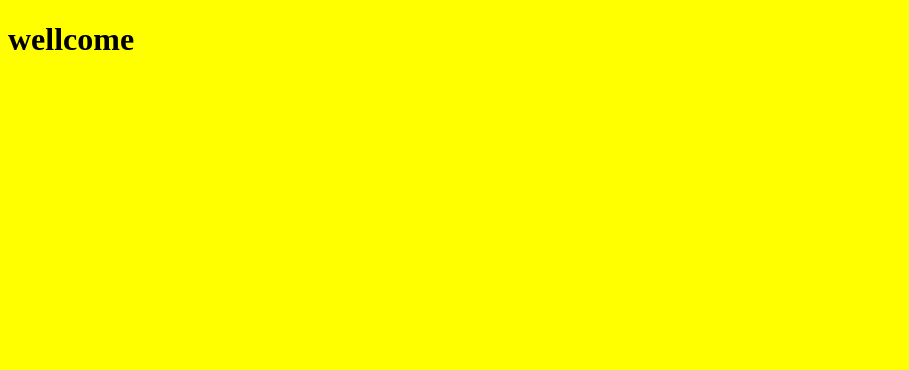
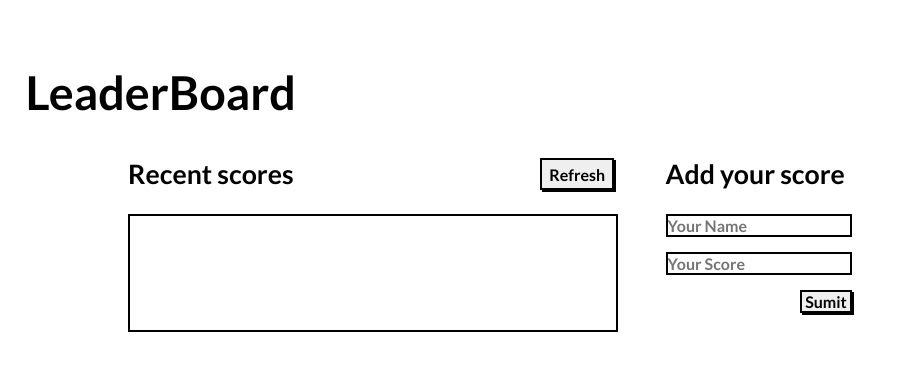
Before and after one commit to Graciano1997/leaderboard, a website built with webpack: page src/index.html in a window 1280 px wide. Shown: the whole page, without its empty margins (0-909 px from the left). Built offline with nearby package versions, Linux system fonts and the light colour scheme.

Commit message:
Add scoreOperations

```diff
--- a/src/index.css
+++ b/src/index.css
@@ -1,3 +1,115 @@
-body {
-    background: yellow;
+@import url('https://fonts.googleapis.com/css2?family=Lato:wght@700&display=swap');
+
+* {
+  padding: 0;
+  margin: 0;
+  font-family: 'Lato', sans-serif;
+  font-size: 12pt;
 }
+
+.container {
+  display: flex;
+  flex-direction: column;
+  justify-content: center;
+}
+
+header h1{
+  margin-top: 5%;
+  padding-left: 2%;
+  font-size: 35pt;
+  font-weight: 900;
+}
+
+h2 {
+  font-size: 20pt;
+  font-weight: 700;
+}
+
+.main {
+  display: flex;
+  justify-content: center;
+}
+
+.leaderBoardContainer{
+margin-top: 3%;
+display: grid;
+grid-template-rows:25px 80fr ;
+grid-template-columns: 1fr;
+column-gap: 4%;
+width: 80%;
+}
+
+
+.leadBoardHeader,
+.leaderBoardBody {
+  column-gap: 5%;
+  display: grid;
+  grid-template:1fr / 1fr 1fr;
+}
+
+.leaderBoardBody {
+margin-top: 3%;
+justify-items: flex-start;
+}
+
+.displaySection {
+  width: 100%;
+  height: 100%;
+}
+
+.refreshButton {
+  display: flex;
+  justify-content: space-between;
+}
+
+.listScoreContainer{
+border: 2px solid black;
+width: 100%;
+height: 100%;
+}
+.list {
+  display: flex;
+  flex-direction: column;
+}
+
+.list .item {
+  list-style-type: none;
+  margin-bottom: 1%;
+  padding-left: 1%;
+  padding-right: 1%;
+}
+
+.even {
+  background: rgba(227, 221, 221, 0.948);
+}
+.formSection {
+  display: flex;
+  flex-direction: column;
+  gap: 4%;
+}
+
+.formItem div {
+  display: flex;
+  flex-direction: column;
+  padding-bottom: 8%;
+}
+
+.formItem div input {
+  border: 2px solid black;
+}
+
+button {
+  border: 2px solid black;
+  box-shadow: 2px 2px 0 0 black;
+  padding-left: 1.5%;
+  padding-right: 1.5%;
+}
+
+.formItem .submitContainer {
+  display: flex;
+  align-items: end;
+}
+
+label {
+display: none;
+}
--- a/src/index.html
+++ b/src/index.html
@@ -5,8 +5,50 @@
     <meta name="viewport" content="width=device-width, initial-scale=1.0">
     <title>LeaderBoard</title>
 </head>
-<body>
-    <h1>wellcome</h1>
 
+<body class="container">
+    <header>
+        <h1> LeaderBoard</h1>
+    </header>
+
+    <main class="main">
+        <section class="leaderBoardContainer">
+            <div class="leadBoardHeader">
+                <div class="refreshButton">
+                    <h2>Recent scores</h2>
+                    <button>Refresh</button>
+                </div>
+                <div>
+                    <h2>Add your score</h2>
+                </div>
+            </div>
+
+            <div class="leaderBoardBody">
+                <section class="displaySection">
+                    <div class="listScoreContainer">
+                        <ul class="list">
+                        </ul>
+                    </div>
+                </section>
+
+                <section class="formSection">
+                    <form class="formItem">
+                        <div>
+                            <label for="name">Your name</label>
+                            <input type="text" name="name" id="name" placeholder="Your Name">
+                        </div>
+                        <div>
+                            <label for="score">Your Score</label>
+                            <input type="text" name="score" id="score" placeholder="Your Score">
+                        </div>
+                        <div class="submitContainer">
+                            <button type="submit">Sumit</button>
+                        </div>
+                    </form>
+                </section>
+            </div>
+        </section>
+    </main>
 </body>
+
 </html>
--- a/src/index.js
+++ b/src/index.js
@@ -1 +1,5 @@
 import './index.css';
+import { initializeScoreOperationsListener, initializeScoreReader } from './modules/scoreOperations';
+
+initializeScoreReader();
+initializeScoreOperationsListener();
--- /dev/null
+++ b/src/modules/globalvar.js
@@ -0,0 +1,6 @@
+const listContainer = document.querySelector('.list');
+const inputName = document.querySelector('#name');
+const inputScore = document.querySelector('#score');
+const formSubmit = document.querySelector('.formItem');
+
+export { listContainer, formSubmit, inputName, inputScore };
--- /dev/null
+++ b/src/modules/listConstructor.js
@@ -0,0 +1,9 @@
+const listElementConstructor = (score, even = null) => {
+  const li = document.createElement('li');
+  li.classList.add('item');
+  if (even !== null) { li.classList.add('even'); }
+  li.textContent = score.name + ' : ' + score.number;
+  return li;
+}
+
+export { listElementConstructor };
--- /dev/null
+++ b/src/modules/scoreOperations.js
@@ -0,0 +1,51 @@
+import * as Variable from './globalvar.js';
+import { listElementConstructor } from './listConstructor.js';
+
+const addNewScore = (score) => {
+  const scoreDB = JSON.parse(localStorage.getItem("scores")) === null ? [] : JSON.parse(localStorage.getItem("scores"));
+  scoreDB.push(score);
+  localStorage.setItem("scores", JSON.stringify(scoreDB));
+}
+
+const cleanAll = () => {
+  while (Variable.listContainer.firstChild) {
+    Variable.listContainer.firstChild.remove();
+  }
+}
+
+const readScores = () => {
+  cleanAll();
+  const scoreDB =JSON.parse(localStorage.getItem("scores"));
+  const scoreOrganized=scoreDB.sort((a,b)=>b.number - a.number);
+  try {
+    scoreOrganized.forEach((score, index) => {
+      if (index % 2 === 0) {
+        Variable.listContainer.append(listElementConstructor(score, 'even'));
+      }
+      else {
+        Variable.listContainer.append(listElementConstructor(score, null));
+      }
+    });
+  } catch (error) {
+  }
+
+}
+
+const initializeScoreOperationsListener = () => {
+  Variable.formSubmit.addEventListener('submit', (e) => {
+    e.preventDefault();
+    const score = {
+      name: Variable.inputName.value,
+      number: Variable.inputScore.value
+    }
+    console.log(score);
+    addNewScore(score);
+    readScores();
+  });
+}
+
+const initializeScoreReader = () => {
+  window.addEventListener('DOMContentLoaded', readScores);
+}
+
+export { initializeScoreOperationsListener, initializeScoreReader };
```
Also changed, not shown: dist/index.bundle.js, dist/index.html, dist/runtime.bundle.js.
